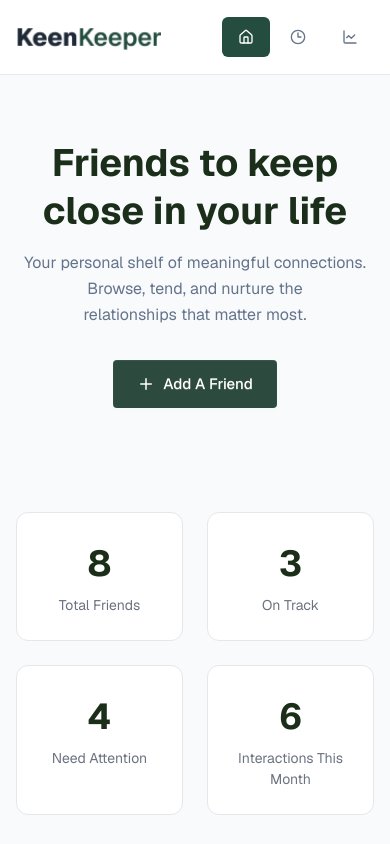
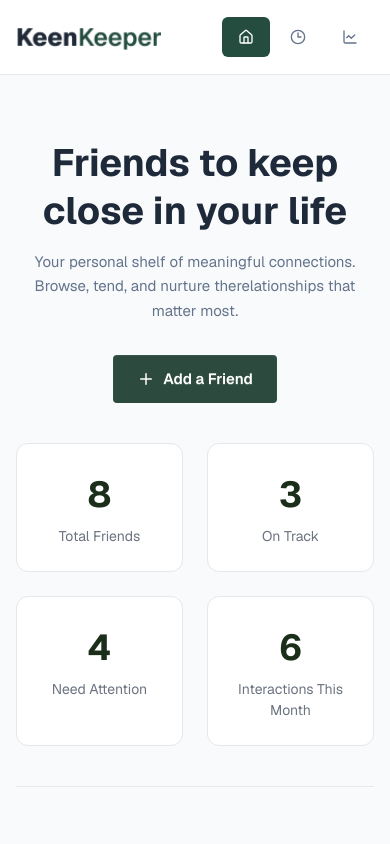
Before and after one commit to kazimizan77/Assignment-07, a React (Vite) app: page / in a window 390 px wide. Shown: the top 844 px of the page. Built offline with nearby package versions, Linux system fonts and the light colour scheme.

Commit message:
fix: improve banner section responsiveness

```diff
--- a/src/components/homepage/Banner.jsx
+++ b/src/components/homepage/Banner.jsx
@@ -2,22 +2,22 @@
 
 const Banner = () => {
   return (
-    <section className="bg-[#f8fafcFF] py-16 md:py-20">
+    <section className="bg-[#f8fafcFF] pt-16 md:pt-20">
       <div className="max-w-[1280px] mx-auto px-4 md:px-6 text-center">
-        <h1 className="text-[#1a2e1a] text-[38px] md:text-[48px] font-bold leading-tight mb-4">
+        <h1 className="text-gray-800 text-[38px] md:text-[42px] lg:text-[48px] font-bold leading-tight mb-4">
           Friends to keep close in your life
         </h1>
 
-        <p className="text-[#64748bFF] leading-relaxed mx-auto mb-8">
+        <p className="text-[#64748bFF] text-[15px] md:text-base leading-relaxed mx-auto mb-8">
           Your personal shelf of meaningful connections. Browse, tend, and
           nurture the
-          <br />
+          <br className="hidden md:block" />
           relationships that matter most.
         </p>
 
         <button className="btn border-none bg-[#2D4A3E] text-white hover:bg-[#1f3329] px-6 min-h-0 h-12 flex items-center gap-2 mx-auto">
           <LuPlus size={18} />
-          <span className="capitalize font-medium text-[15px]">
+          <span className="font-semibold text-[15px] md:text-base">
             Add a Friend
           </span>
         </button>
--- a/src/components/shared/Footer.jsx
+++ b/src/components/shared/Footer.jsx
@@ -6,7 +6,7 @@
 const Footer = () => {
   return (
     <footer className="bg-[#244d3fFF] text-white">
-      <div className="max-w-[1280px] mx-auto px-4 md:px-6 py-16 text-center">
+      <div className="max-w-[1600px] mx-auto px-4 md:px-6 py-16 text-center">
         <img src={logo} alt="footer logo" className="h-[40px] mx-auto mb-4" />
 
         <p className="text-white/80 mb-6">
--- a/src/components/shared/Navbar.jsx
+++ b/src/components/shared/Navbar.jsx
@@ -11,7 +11,7 @@
 
   return (
     <nav className="bg-white border-b border-[#e9e9e9FF]">
-      <div className="max-w-[1280px] mx-auto px-4 py-4 md:px-6 h-[74px] flex items-center justify-between">
+      <div className="max-w-[1600px] mx-auto px-4 py-4 md:px-6 h-[74px] flex items-center justify-between">
         <img src={logo} alt="KeenKeeper logo" className="h-[32px]" />
 
         <ul className="hidden md:flex items-center gap-4 cursor-pointer">
```
Also changed, not shown: src/components/homepage/SummaryCards.jsx (+0 -32 lines).
